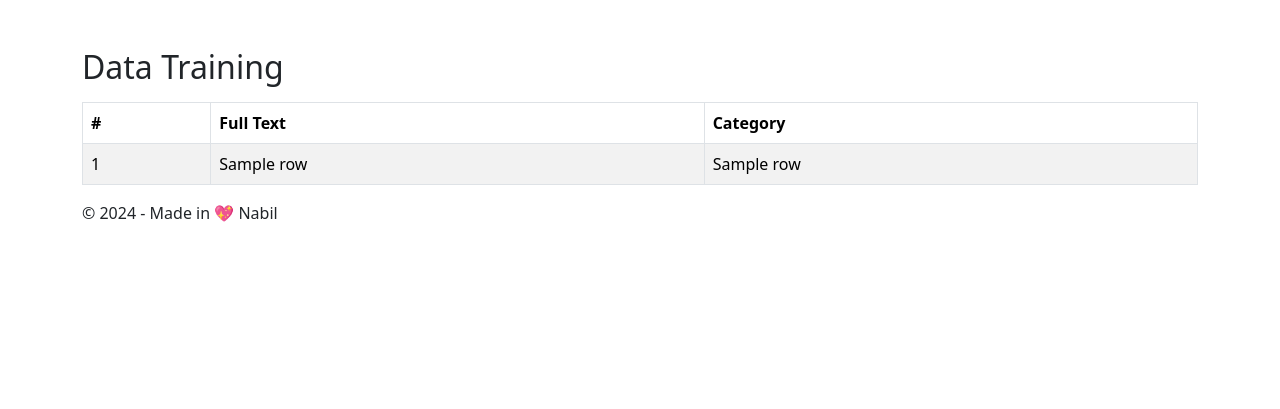
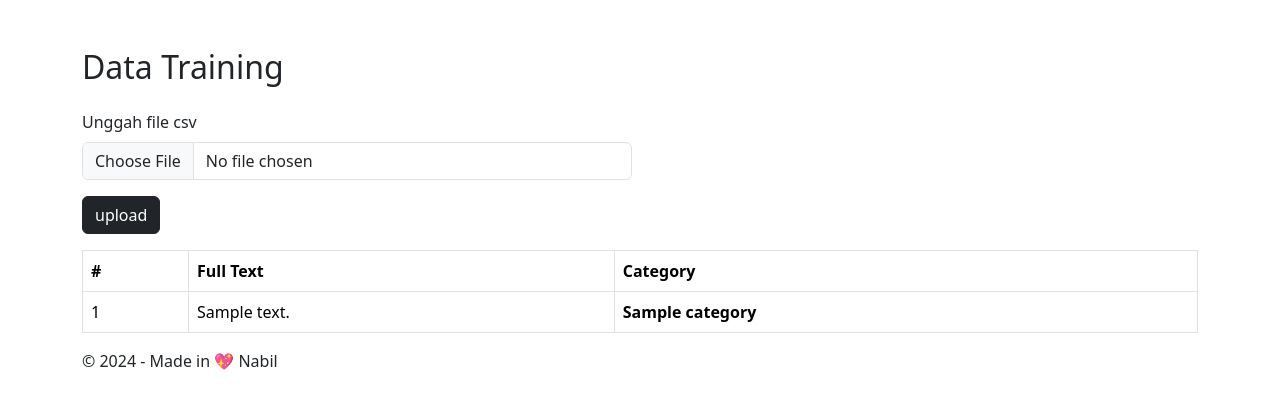
Before and after one commit to Anugerah20/FTC-Guru-Honorer, a Flask app: template templates/data-training.html in a window 1280 px wide. Shown: the part 56-465 px from the top of the page. Run offline with Flask 3, Linux system fonts and the light colour scheme; the template is opened without the code that fills it: most values are stand-ins (such as "Sample title", 1, 10 or a date in 2020); parts of the project's set-up code (start-up, migrations or seed data) failed here and were passed over.

Commit message:
update:  used SQLAlchemy and mysql show data training

```diff
--- a/templates/data-training.html
+++ b/templates/data-training.html
@@ -4,26 +4,37 @@
 
 {% block content %}
 <div class="container mt-5">
-     <div class="table-responsive-sm table-responsive-md">
-          <h2 class="mb-3">Data Training</h2>
-          <table class="table table-bordered table-striped">
+     <h2 class="mb-4">Data Training</h2>
+
+     <!-- Form untuk mengunggah file CSV -->
+     <form id="uploadForm" class="d-flex row g-3" method="POST" action="/train-label" enctype="multipart/form-data">
+          <div class="col-md-6 col-lg-6">
+               <label for="csvFile" class="form-label">Unggah file csv</label>
+               <input type="file" class="form-control" id="csvFile" name="csvFile" accept=".csv" required>
+               <button class="btn btn-dark my-3" type="submit">upload</button>
+          </div>
+     </form>
+
+     <!-- Tempat untuk menampilkan hasil labeling -->
+     {% if labeled_data %}
+     <table class="table table-bordered">
           <thead>
                <tr>
-                         <th>#</th>
-                         <th>Full Text</th>
-                         <th>Category</th>
+                    <th scope="col">#</th>
+                    <th scope="col">Full Text</th>
+                    <th scope="col">Category</th>
                </tr>
           </thead>
           <tbody>
-                    {% for row in data %}
+               {% for item in labeled_data %}
                <tr>
-                         <td>{{ row[0] }}</td>
-                         <td>{{ row[1] }}</td>
-                         <td>{{ row[2] }}</td>
+                    <td scope="row">{{ loop.index }}</td>
+                    <td>{{ item.full_text }}</td>
+                    <td><strong>{{ item.category }}</strong></td>
                </tr>
                {% endfor %}
           </tbody>
      </table>
-     </div>
+     {% endif %}
 </div>
 {% endblock %}
```
Lines whose indentation alone changed are shown as unchanged.
